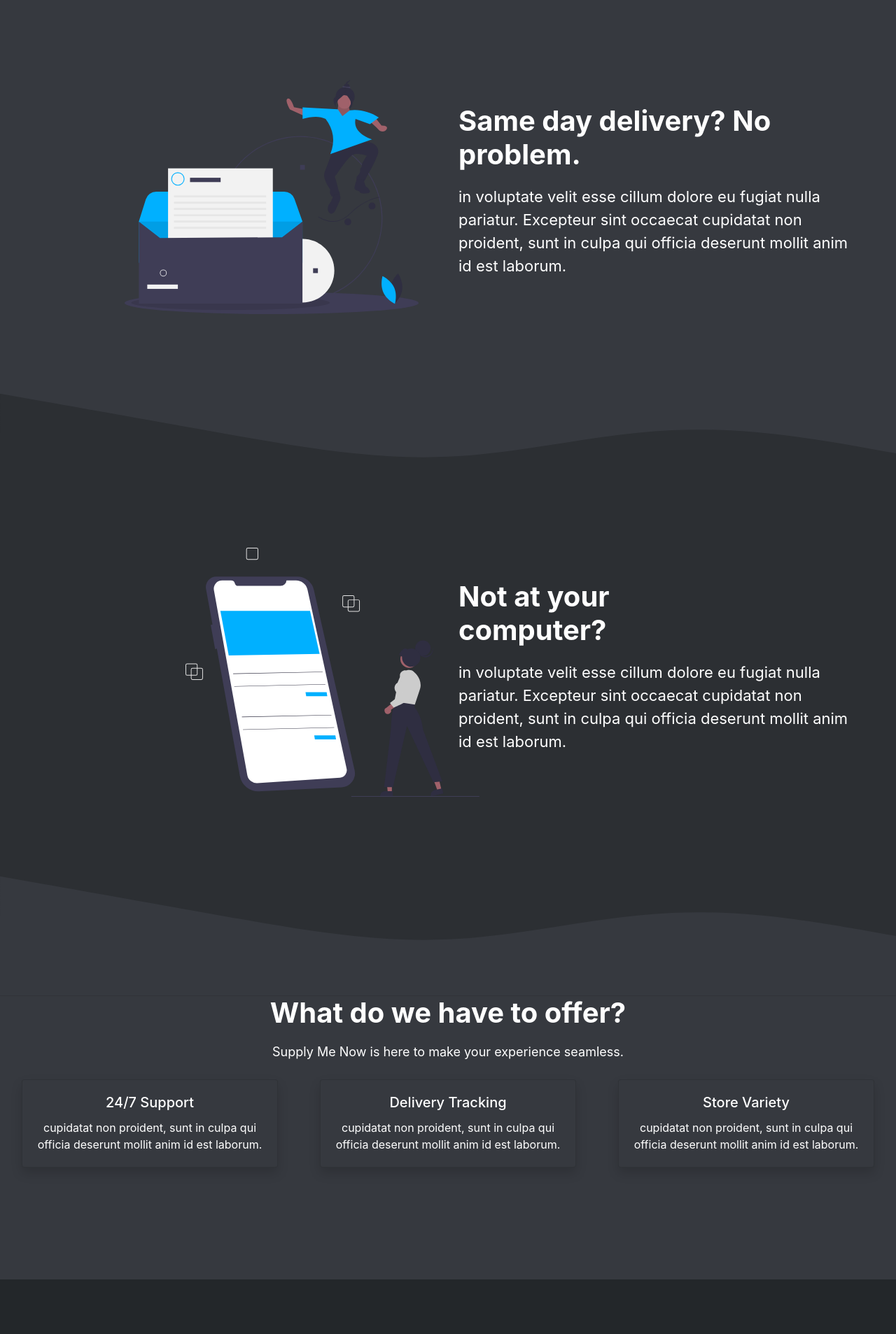
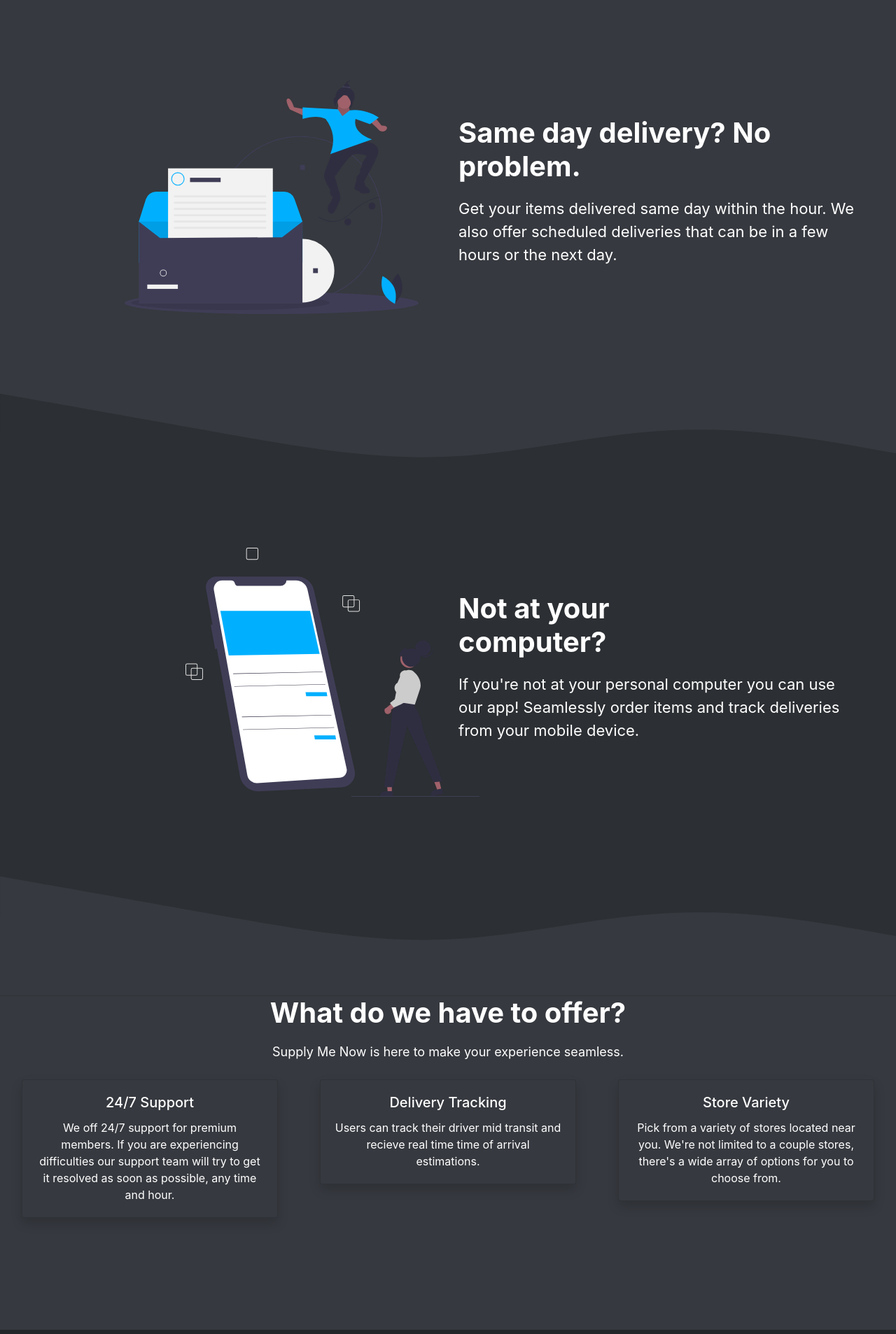
Before and after one commit to Kalasky/construction-delivery, a React (Create React App) app: page / in a window 1280 px wide. Shown: the part 720-2627 px from the top of the page at 70% size. Built offline with nearby package versions, Linux system fonts and the light colour scheme; a web font is replaced by a local one.

Commit message:
replaced lorem ipsum

```diff
--- a/src/App.js
+++ b/src/App.js
@@ -64,9 +64,8 @@ function App() {
                 Same day delivery? No problem.
               </h1>
               <p className="samedayPara">
-                in voluptate velit esse cillum dolore eu fugiat nulla pariatur.
-                Excepteur sint occaecat cupidatat non proident, sunt in culpa
-                qui officia deserunt mollit anim id est laborum.
+                Get your items delivered same day within the hour. We also offer
+                scheduled deliveries that can be in a few hours or the next day.
               </p>
             </Col>
           </Row>
@@ -98,9 +97,9 @@ function App() {
                 Not at your computer?
               </h1>
               <p className="nocompPara">
-                in voluptate velit esse cillum dolore eu fugiat nulla pariatur.
-                Excepteur sint occaecat cupidatat non proident, sunt in culpa
-                qui officia deserunt mollit anim id est laborum.
+                If you're not at your personal computer you can use our app!
+                Seamlessly order items and track deliveries from your mobile
+                device.
               </p>
             </Col>
             <Col
@@ -147,8 +146,9 @@ function App() {
                   <Card.Body>
                     <Card.Title>24/7 Support</Card.Title>
                     <Card.Text>
-                      cupidatat non proident, sunt in culpa qui officia deserunt
-                      mollit anim id est laborum.
+                      We off 24/7 support for premium members. If you are
+                      experiencing difficulties our support team will try to get
+                      it resolved as soon as possible, any time and hour.
                     </Card.Text>
                   </Card.Body>
                 </Card>
@@ -161,8 +161,8 @@ function App() {
                   <Card.Body>
                     <Card.Title>Delivery Tracking</Card.Title>
                     <Card.Text>
-                      cupidatat non proident, sunt in culpa qui officia deserunt
-                      mollit anim id est laborum.
+                      Users can track their driver mid transit and recieve real
+                      time time of arrival estimations.
                     </Card.Text>
                   </Card.Body>
                 </Card>
@@ -180,8 +180,9 @@ function App() {
                   <Card.Body>
                     <Card.Title>Store Variety</Card.Title>
                     <Card.Text>
-                      cupidatat non proident, sunt in culpa qui officia deserunt
-                      mollit anim id est laborum.
+                      Pick from a variety of stores located near you. We're not
+                      limited to a couple stores, there's a wide array of
+                      options for you to choose from.
                     </Card.Text>
                   </Card.Body>
                 </Card>
--- a/src/components/pages/Premium.js
+++ b/src/components/pages/Premium.js
@@ -857,7 +857,7 @@ function Premium() {
                       <Card.Title>What type of special offers?</Card.Title>
                       <Card.Text>
                         You will recieve special access to promo codes of $10 or
-                        more, exclusive access to giveaways wihch can include
+                        more, exclusive access to giveaways which can include
                         free snacks, tickets to local concerts, and more!
                       </Card.Text>
                       <img src={offers_faq} alt="checkmark" />
```
